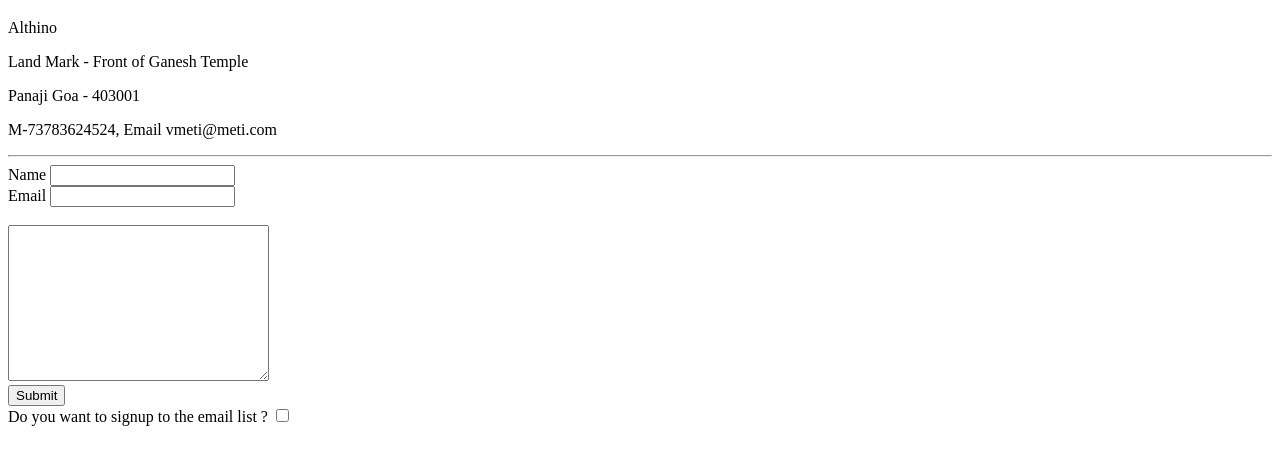
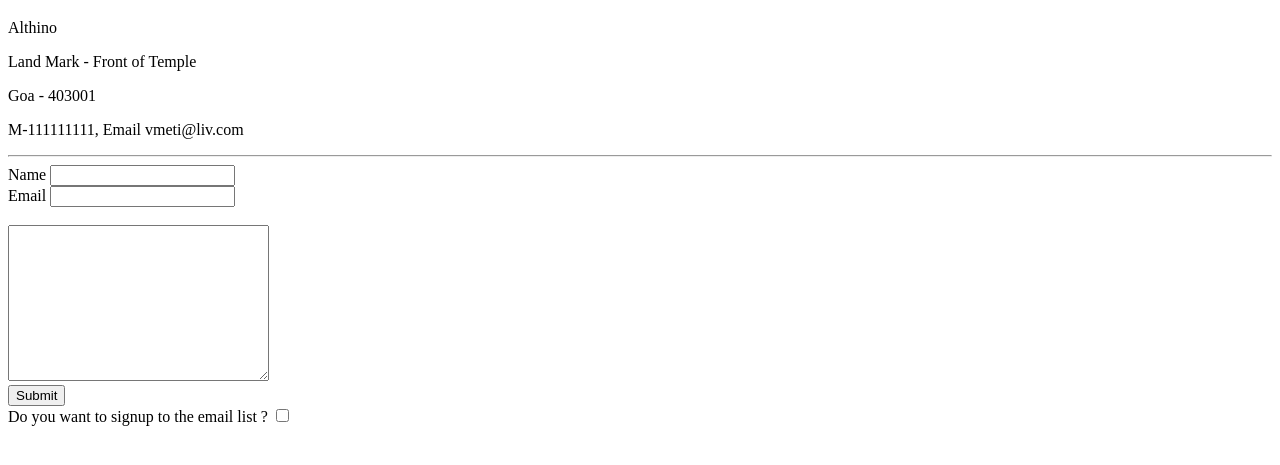
Before and after one commit to VMET11/CV, a plain HTML site: page contact.html in a window 1280 px wide. Shown: the part 61-526 px from the top of the page. Drawn offline with Linux system fonts and the light colour scheme.

Commit message:
Update contact.html

```diff
--- a/contact.html
+++ b/contact.html
@@ -7,9 +7,9 @@
 <body>
     <h1> Contact Me</h1>
     <p> Althino </p>
-    <p> Land Mark - Front of Ganesh Temple </p>
-    <p> Panaji Goa - 403001</p>
-    <p> M-73783624524, Email vmeti@meti.com</p>
+    <p> Land Mark - Front of Temple </p>
+    <p>  Goa - 403001</p>
+    <p> M-111111111, Email vmeti@liv.com</p>
 <hr>
 
 <!-- this is imporatant for Mail Sending from forms submits-->
```
